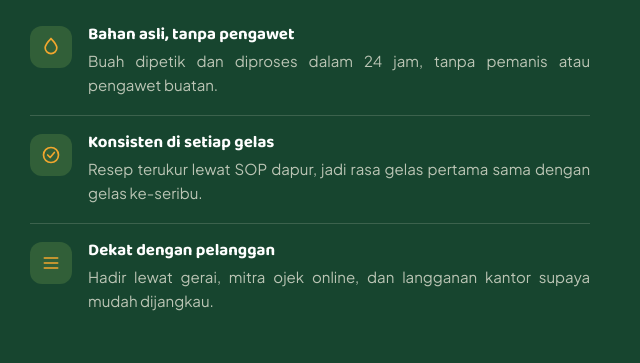
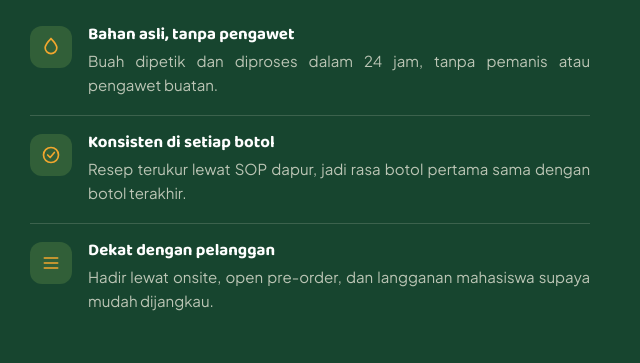
Before and after one commit to maliframadhan-hub/justfriend, a plain HTML site: page index.html in a window 1280 px wide. Shown: the part 900-1263 px from the top of the page, 640-1280 px from the left. Drawn offline with Linux system fonts and the light colour scheme.

Commit message:
Update index.html

```diff
--- a/index.html
+++ b/index.html
@@ -108,13 +108,13 @@
         <div class="value-icon">
           <svg width="20" height="20" viewBox="0 0 24 24" fill="none"><circle cx="12" cy="12" r="9" stroke="#F2A72E" stroke-width="2"/><path d="M8 12l3 3 5-6" stroke="#F2A72E" stroke-width="2" fill="none" stroke-linecap="round" stroke-linejoin="round"/></svg>
         </div>
-        <div><h4>Konsisten di setiap gelas</h4><p>Resep terukur lewat SOP dapur, jadi rasa gelas pertama sama dengan gelas ke-seribu.</p></div>
+        <div><h4>Konsisten di setiap botol</h4><p>Resep terukur lewat SOP dapur, jadi rasa botol pertama sama dengan botol terakhir.</p></div>
       </div>
       <div class="value-item">
         <div class="value-icon">
           <svg width="20" height="20" viewBox="0 0 24 24" fill="none"><path d="M4 12h16M4 6h16M4 18h16" stroke="#F2A72E" stroke-width="2" stroke-linecap="round"/></svg>
         </div>
-        <div><h4>Dekat dengan pelanggan</h4><p>Hadir lewat gerai, mitra ojek online, dan langganan kantor supaya mudah dijangkau.</p></div>
+        <div><h4>Dekat dengan pelanggan</h4><p>Hadir lewat onsite, open pre-order, dan langganan mahasiswa supaya mudah dijangkau.</p></div>
       </div>
     </div>
   </div>
```
